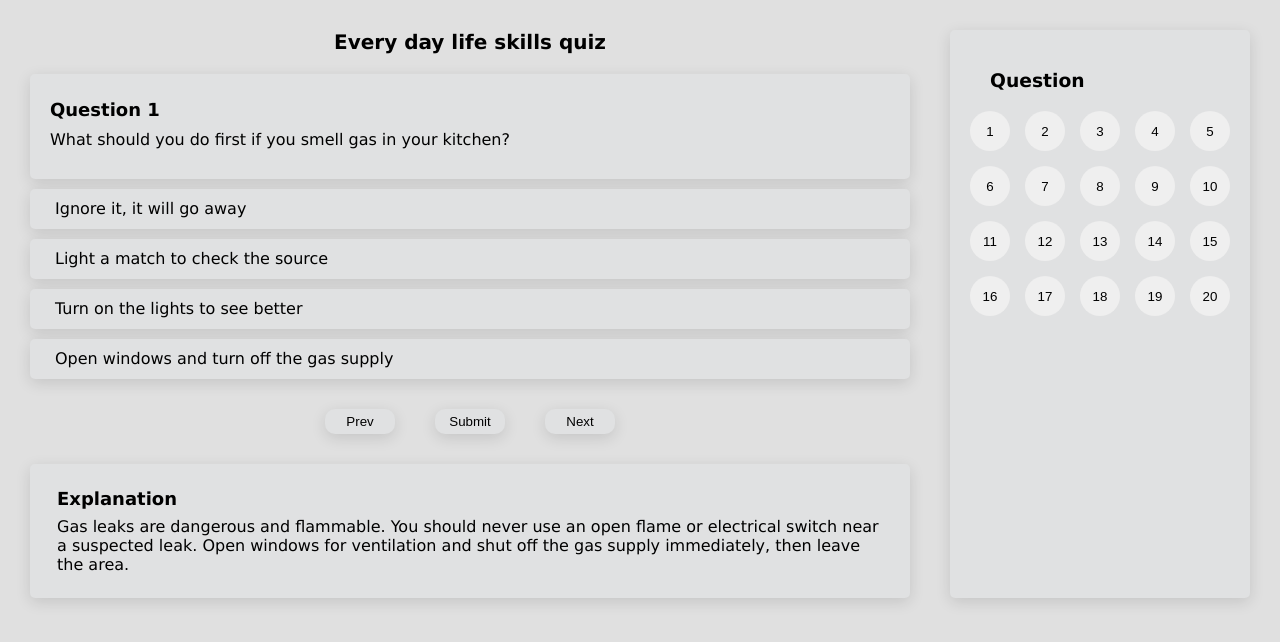
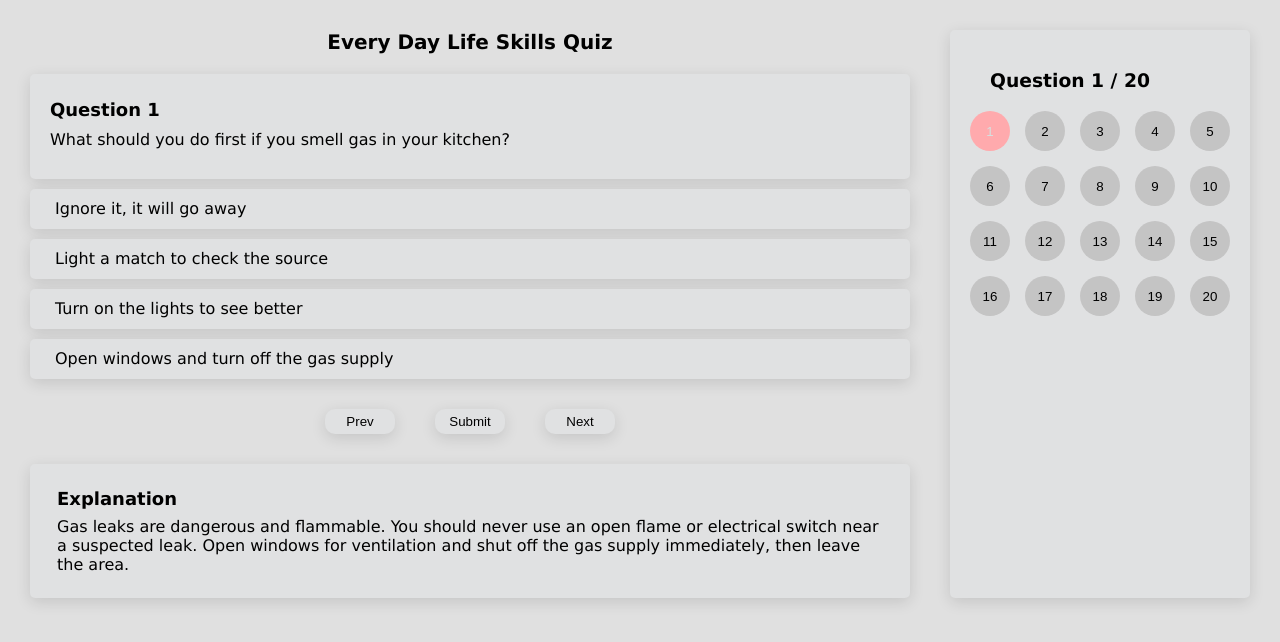
Before and after one commit to duku79edea/Quiz-app, a React (Vite) app: page / in a window 1280 px wide. Shown: the top 642 px of the page. Built offline with nearby package versions, Linux system fonts and the light colour scheme.

Commit message:
Done working on quiz navigation feature

```diff
--- a/src/App.css
+++ b/src/App.css
@@ -92,4 +92,18 @@ header h1{
     border-radius: 50%;
     width: 40px;
     height: 40px;
+    cursor: pointer;
 }
+
+.btn-nav .answered{
+    background-color: #AABDFF;
+    color: rgb(214, 224, 224);
+}
+.btn-nav .current{
+    background-color: #FFAAAD;
+    color: rgb(214, 224, 224);
+}
+.btn-nav .unanswered {
+    background-color: #C4C4C4;
+
+}
--- a/src/App.jsx
+++ b/src/App.jsx
@@ -29,19 +29,29 @@ export default function App(){
 
   const finalScore = calculateScore(quizData, userAnswers);
 
+  function onNavigate(index) {
+    setCurrentIndex(index);
+  }
+
     return (
       <div className="quiz-interface">
         <div className="question-interface">
           <Header />
+
           <QuestionCard question={quizData[currentIndex]}
             questionIndex = {currentIndex}
             onAnswer = {handleAnswer}
             selectedAnswer = {userAnswers[currentIndex]}
           />
-          <Button />
-          <Explanation />
+
+          <Button onNavigate={onNavigate} currentIndex={currentIndex}/>
+
+          <Explanation currentIndex={currentIndex}/>
+
         </div>
-        <Navigation />
+
+        <Navigation quizData={quizData} currentIndex={currentIndex} userAnswers={userAnswers} onNavigate={onNavigate}/>
+
      </div>
     )
 }
--- a/src/components/Button.jsx
+++ b/src/components/Button.jsx
@@ -1,9 +1,9 @@
-export default function Button(){
+export default function Button({ onNavigate, currentIndex }){
     return(
         <div className="btn">
-            <button>Prev</button>
+            <button onClick={() => {if (currentIndex > 0)onNavigate(currentIndex - 1)}}>Prev</button>
             <button>Submit</button>
-            <button>Next</button>
+            <button onClick={() => {if (currentIndex < 19) onNavigate(currentIndex + 1)}}>Next</button>
         </div>
     )
 }
--- a/src/components/Explanation.jsx
+++ b/src/components/Explanation.jsx
@@ -1,10 +1,10 @@
 import {quizData} from '../data/quizData'
 
-export default function Explanation(){
+export default function Explanation({ currentIndex}){
     return (
         <div className='explanation'>
             <h3>Explanation</h3>
-            <p>{quizData[0].explanation}</p>
+            <p>{quizData[currentIndex].explanation}</p>
         </div>
     )
 }
--- a/src/components/Header.jsx
+++ b/src/components/Header.jsx
@@ -1,7 +1,7 @@
 export default function Header(){
     return (
         <header>
-            <h1>Every day life skills quiz</h1>
+            <h1>Every Day Life Skills Quiz</h1>
         </header>
     )
 }
--- a/src/components/Navigation.jsx
+++ b/src/components/Navigation.jsx
@@ -1,28 +1,23 @@
-export default function Navigation(){
+export default function Navigation({ quizData, currentIndex, userAnswers, onNavigate }){
     return (
         <div className="question-nav">
-            <h3>Question</h3>
+            <h3>Question {currentIndex + 1} / 20</h3>
             <div className="btn-nav">
-                <button>1</button>
-                <button>2</button>
-                <button>3</button>
-                <button>4</button>
-                <button>5</button>
-                <button>6</button>
-                <button>7</button>
-                <button>8</button>
-                <button>9</button>
-                <button>10</button>
-                <button>11</button>
-                <button>12</button>
-                <button>13</button>
-                <button>14</button>
-                <button>15</button>
-                <button>16</button>
-                <button>17</button>
-                <button>18</button>
-                <button>19</button>
-                <button>20</button>
+                {quizData.map((question, index) => {
+
+                    let statusClass = "unanswered";
+                    if (index === currentIndex) statusClass = 'current';
+                    else if (userAnswers[index] !== undefined) statusClass = 'answered';
+
+                    return (
+
+                        <button key={index} className={statusClass}
+                            onClick={() => onNavigate(index)}>
+                            {index + 1}
+                        </button>
+                    )
+                })}
+
             </div>
         </div>
     )
```
